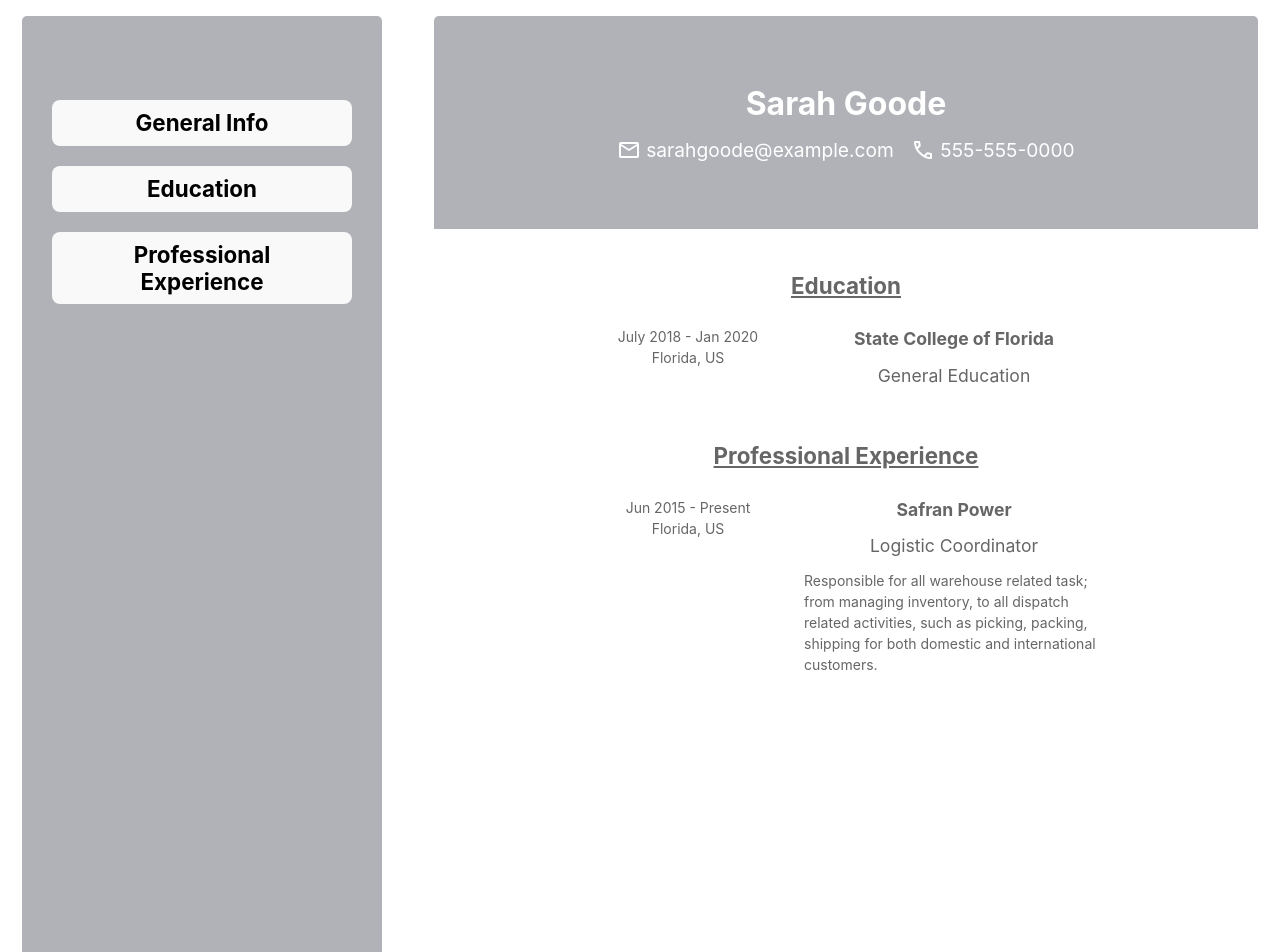
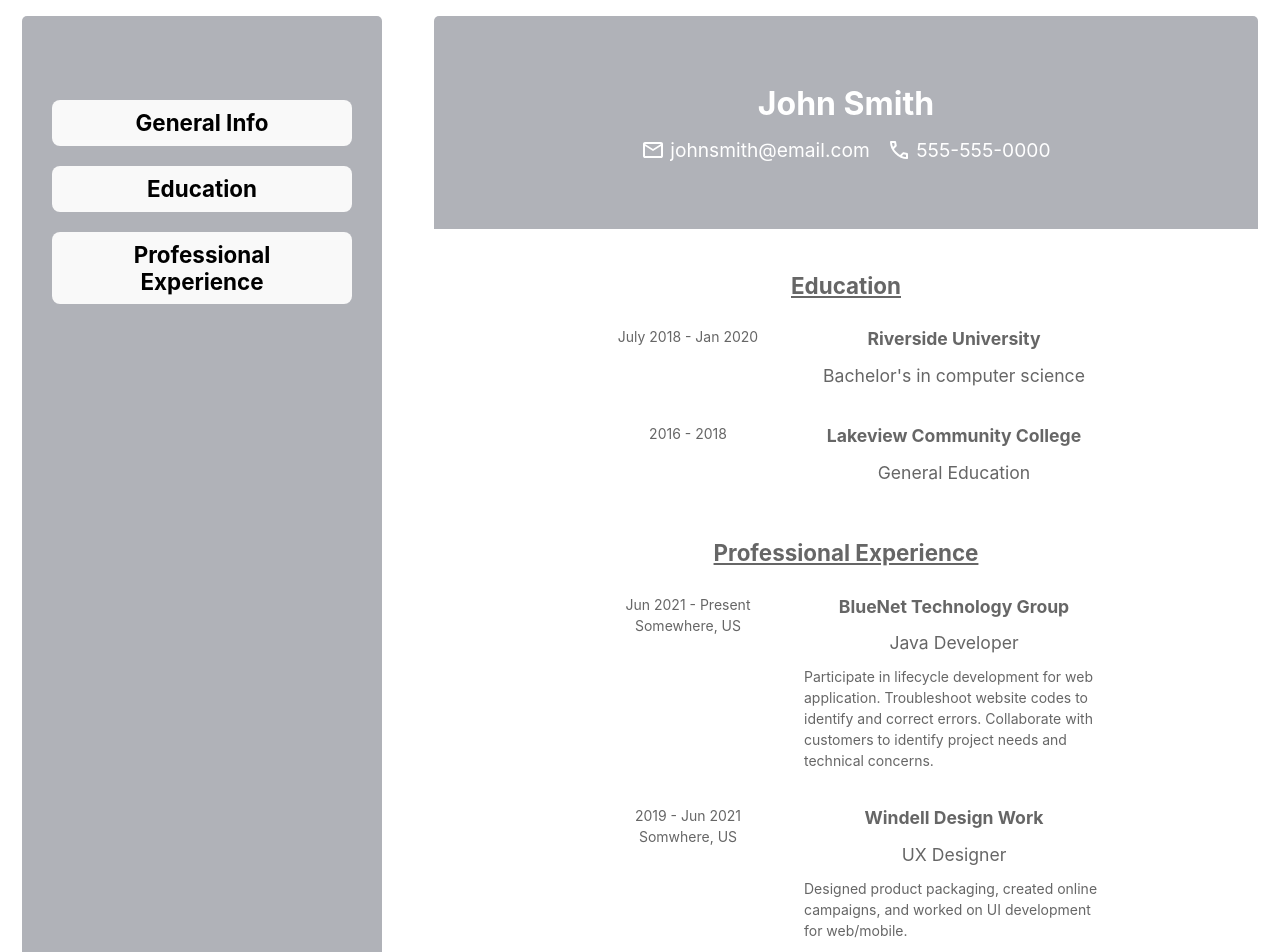
Before and after one commit to TCdotmake/cv-builder, a React (Vite) app: page / in a window 1280 px wide. Shown: the top 952 px of the page. Built offline with nearby package versions, Linux system fonts and the light colour scheme.

Commit message:
updated example

```diff
--- a/src/example.js
+++ b/src/example.js
@@ -1,30 +1,46 @@
 import { v4 as uuid } from "uuid";
 const schoolID = uuid();
+const schoolID2 = uuid();
 const workID = uuid();
+const workID2 = uuid();
 const example = {
   info: {
-    name: "Sarah Goode",
-    email: "sarahgoode@example.com ",
+    name: "John Smith",
+    email: "johnsmith@email.com ",
     phone: "555-555-0000",
   },
   edu: {
     [schoolID]: {
-      place: "State College of Florida",
-      title: "General Education",
+      place: "Riverside University",
+      title: "Bachelor's in computer science",
       start: "July 2018",
       end: "Jan 2020",
-      location: "Florida, US",
+    },
+    [schoolID2]: {
+      place: "Lakeview Community College",
+      title: "General Education",
+      start: "2016",
+      end: "2018",
     },
   },
   prof: {
     [workID]: {
-      place: "Safran Power",
-      title: "Logistic Coordinator",
+      place: "BlueNet Technology Group",
+      title: "Java Developer",
       details:
-        "Responsible for all warehouse related task; from managing inventory, to all dispatch related activities, such as picking, packing, shipping for both domestic and international customers.",
-      start: "Jun 2015",
+        "Participate in lifecycle development for web application. Troubleshoot website codes to identify and correct errors. Collaborate with customers to identify project needs and technical concerns.",
+      start: "Jun 2021",
       end: "Present",
-      location: "Florida, US",
+      location: "Somewhere, US",
+    },
+    [workID2]: {
+      place: "Windell Design Work",
+      title: "UX Designer",
+      details:
+        "Designed product packaging, created online campaigns, and worked on UI development for web/mobile.",
+      start: "2019",
+      end: "Jun 2021",
+      location: "Somwhere, US",
     },
   },
 };
```
